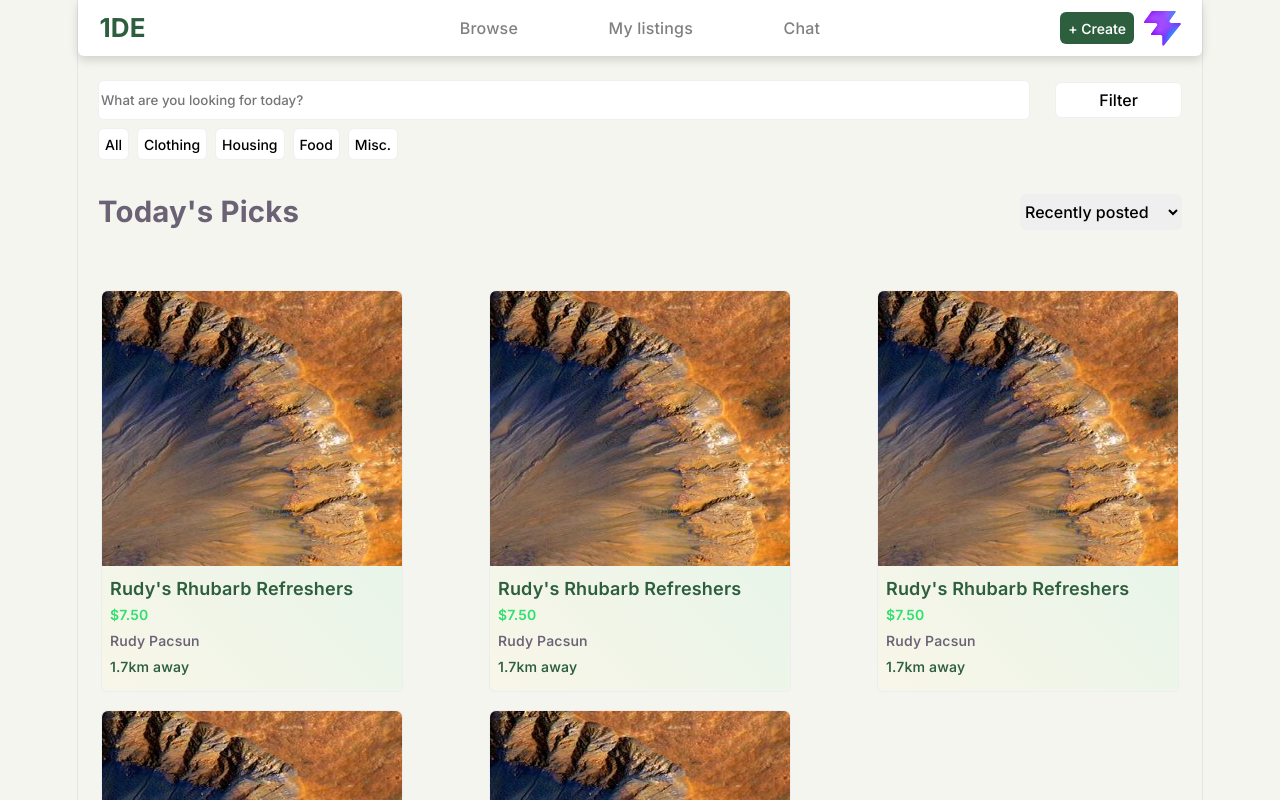
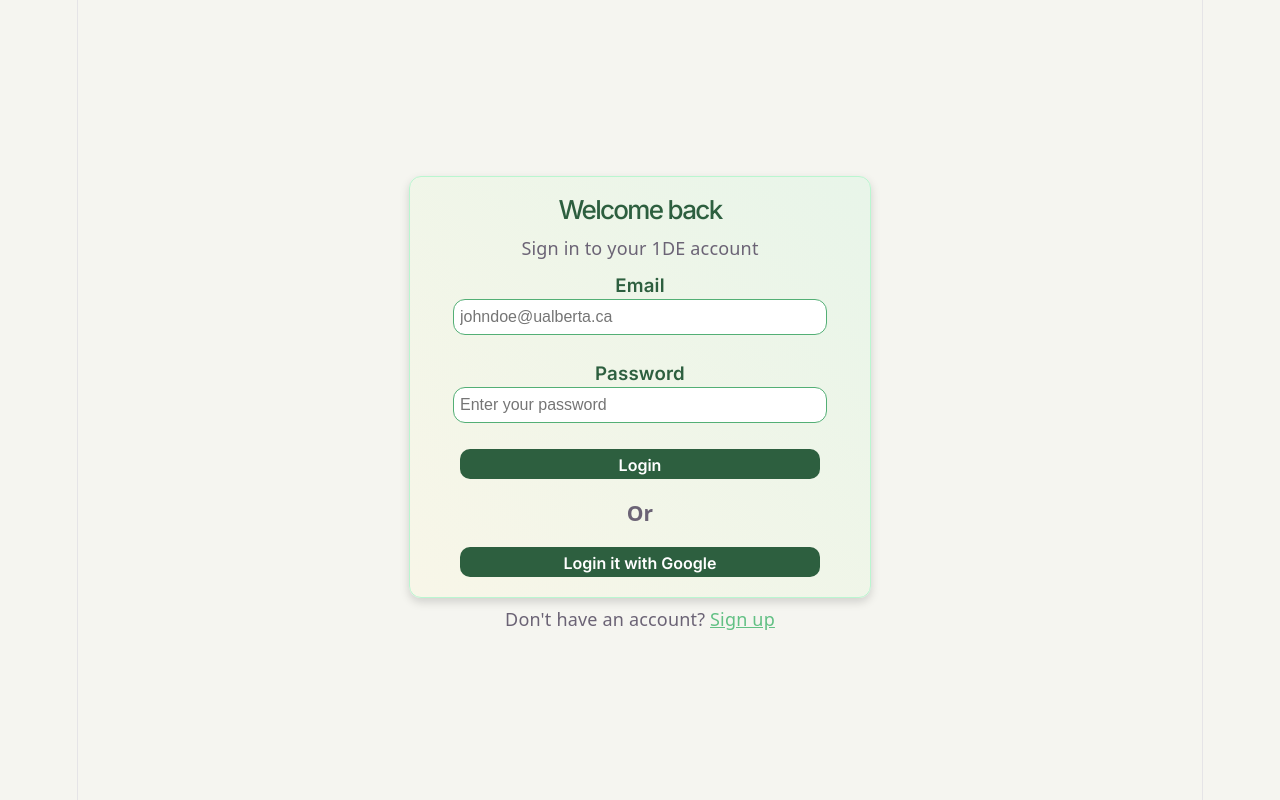
Before and after one commit to oebynahi/unimarketplace, a React (Vite) app: page / in a window 1280 px wide. Shown: the top 800 px of the page. Built offline with nearby package versions, Linux system fonts and the light colour scheme.

Commit message:
Added login page

```diff
--- a/package.json
+++ b/package.json
@@ -10,6 +10,7 @@
     "preview": "vite preview"
   },
   "dependencies": {
+    "@supabase/supabase-js": "^2.108.2",
     "express": "^5.2.1",
     "react": "^19.2.7",
     "react-dom": "^19.2.7"
--- a/src/App.jsx
+++ b/src/App.jsx
@@ -2,17 +2,15 @@ import { useState } from 'react'
 import reactLogo from './assets/react.svg'
 import viteLogo from './assets/vite.svg'
 import heroImg from './assets/hero.png'
-import Navbar from './components/Navbar.jsx'
-import Main from './components/Main.jsx'
-import Footer from './components/footer.jsx'
+import BrowsePage from './pages/browse'
+import Login from './pages/login'
 import './App.css'
 
 function App() {
   return(
     <>
-      <Navbar />
-      <Main />
-      <Footer />
+      {/*<BrowsePage />*/}
+      <Login />
     </>
   )
 }
--- /dev/null
+++ b/src/pages/browse.jsx
@@ -0,0 +1,14 @@
+import viteLogo from '../assets/vite.svg'
+import Navbar from '../components/Navbar.jsx'
+import Main from '../components/Main.jsx'
+import Footer from '../components/footer.jsx'
+
+export default function BrowsePage() {
+    return (
+      <>
+        <Navbar />
+        <Main />
+        <Footer />
+      </>
+    )
+}
--- /dev/null
+++ b/src/pages/login.css
@@ -0,0 +1,74 @@
+.login-form-max {
+    display: flex;
+    flex-direction: column;
+    align-items: center;
+    justify-content: center;
+    height: 100vh;
+}
+
+label {
+    font-family: 'Inter', sans-serif;
+    font-size: 14pt;
+    color: #2d5f3f;
+    font-weight: 600;
+}
+
+body {
+  background-color: #f5f5f0;
+}
+
+form {
+    width: 36vw;
+    background-image: linear-gradient(45deg,#f8f6e8, #e8f5e9);
+    height: 400px;
+    display: flex;
+    flex-direction: column;
+    justify-content: center;
+    align-items: center;
+    margin: 8px;
+    padding-bottom: 20px;
+    border-radius: 12px;
+    border: 1px solid #baf6d0;
+    box-shadow: 0px 4px 10px rgba(0, 0, 0, 0.15);
+}
+
+input {
+    height: 30px;
+    width: 360px;
+    border: 1px solid #53af75;
+    border-radius: 12px;
+    font-size: 12pt;
+    padding: 6px;
+}
+
+input[type="text"]:focus{
+    outline: 2px solid #62c084;
+}
+
+button {
+    height: 30px;
+    width: 360px;
+    font-family: 'Inter', sans-serif;
+    font-size: 12pt;
+    color: white;
+    font-weight: 600;
+    border-radius: 10px;
+    background-color: #2d5f3f;
+    border: 0;
+    padding: 6px 6px;
+}
+
+h1 {
+    font-size: 26px;
+    color:#2d5f3f;
+    font-family: 'Inter', sans-serif;
+    margin: 20px 0px 12px;
+}
+
+a {
+    color: #62c084;
+}
+
+.subhead {
+    margin-bottom: 12px;
+}
--- /dev/null
+++ b/src/pages/login.jsx
@@ -0,0 +1,38 @@
+import './login.css'
+import Footer from '../components/footer'
+export default function Login() {
+    return (
+        <>
+            <div className="login-form-max">
+
+                <form action="login">
+                    <h1>Welcome back</h1>
+                    <p className='subhead'>Sign in to your 1DE account</p>
+
+                    <label htmlFor="emailBox">Email</label>
+                    <input type="text" id="emailBox" placeholder='johndoe@ualberta.ca' name='email' aria-label='email'/>
+
+                    <br />
+
+                    <label htmlFor="passwordBox">Password</label>
+                    <input type="text" id="emailBox" placeholder='Enter your password' name='password' aria-label='password'/>
+
+                    <br />
+
+                    <button type="submit">Login</button>
+
+                    <h3>Or</h3>
+
+                    {/* Oauth Login */}
+
+                    <button type="submit">Login it with Google</button>
+                </form>
+
+                <p>Don't have an account? <a href="">Sign up</a></p>
+
+            </div>
+
+            <Footer />
+        </>
+    )
+}
```
Also changed, not shown: 1 other file (tests, documents, lock files or other folders).
